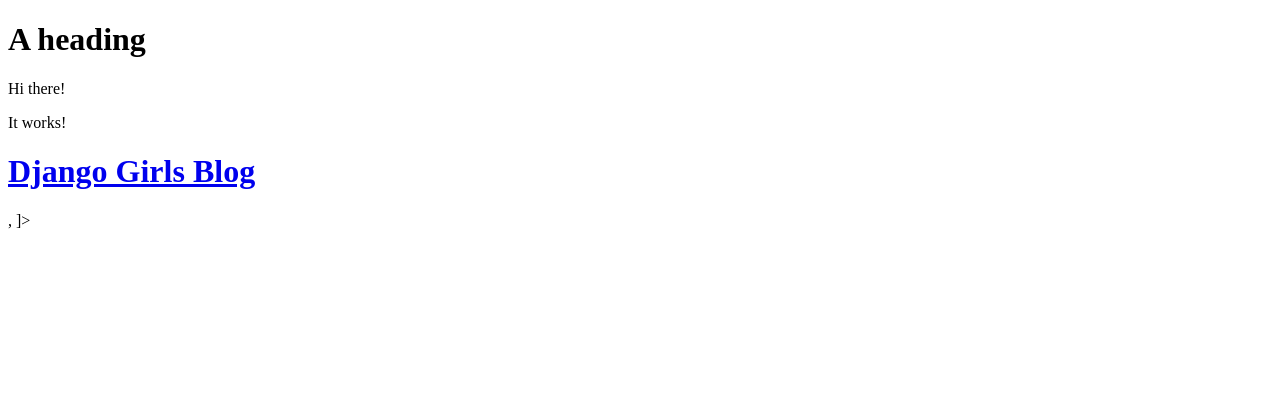
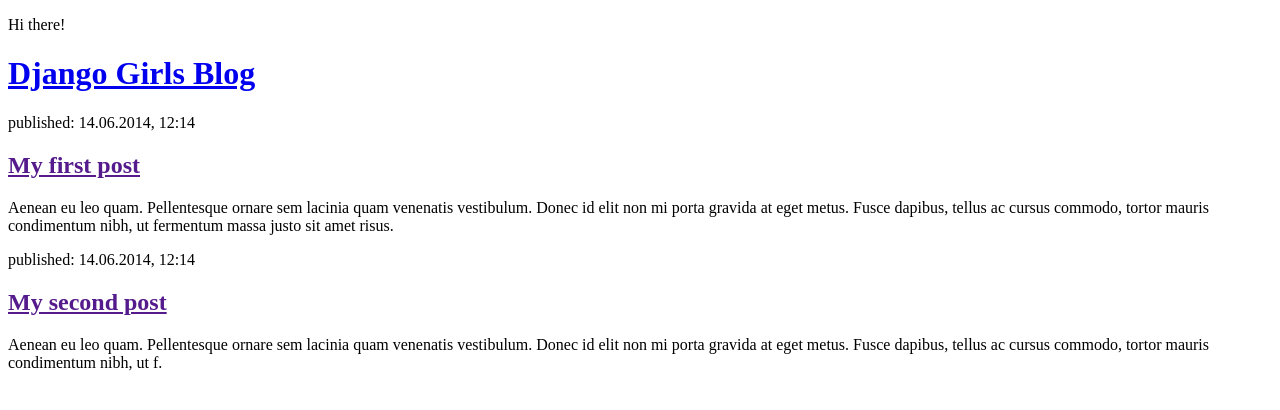
Before and after one commit to RadicalRena/my-first-blog, a Django app: page / in a window 1280 px wide. Shown: the top 410 px of the page. Run offline with Django 5.2, Linux system fonts and the light colour scheme.

Commit message:
Changed the HTML for the site.

```diff
--- a/blog/templates/blog/post_list.html
+++ b/blog/templates/blog/post_list.html
@@ -1,17 +1,24 @@
 <!DOCTYPE html>
 <html>
     <head>
-        <h1>A heading</h1>
-        <title>Rena's blog</title>
+        <title>Django Girls blog</title>
     </head>
     <body>
         <p>Hi there!</p>
-        <p>It works!</p>
-
         <header>
             <h1><a href="/">Django Girls Blog</a></h1>
         </header>
 
-        <QuerySet [<Post: My second post>, <Post: My first post>]>
+        <article>
+            <time>published: 14.06.2014, 12:14</time>
+            <h2><a href="">My first post</a></h2>
+            <p>Aenean eu leo quam. Pellentesque ornare sem lacinia quam venenatis vestibulum. Donec id elit non mi porta gravida at eget metus. Fusce dapibus, tellus ac cursus commodo, tortor mauris condimentum nibh, ut fermentum massa justo sit amet risus.</p>
+        </article>
+
+        <article>
+            <time>published: 14.06.2014, 12:14</time>
+            <h2><a href="">My second post</a></h2>
+            <p>Aenean eu leo quam. Pellentesque ornare sem lacinia quam venenatis vestibulum. Donec id elit non mi porta gravida at eget metus. Fusce dapibus, tellus ac cursus commodo, tortor mauris condimentum nibh, ut f.</p>
+        </article>
     </body>
 </html>
```
